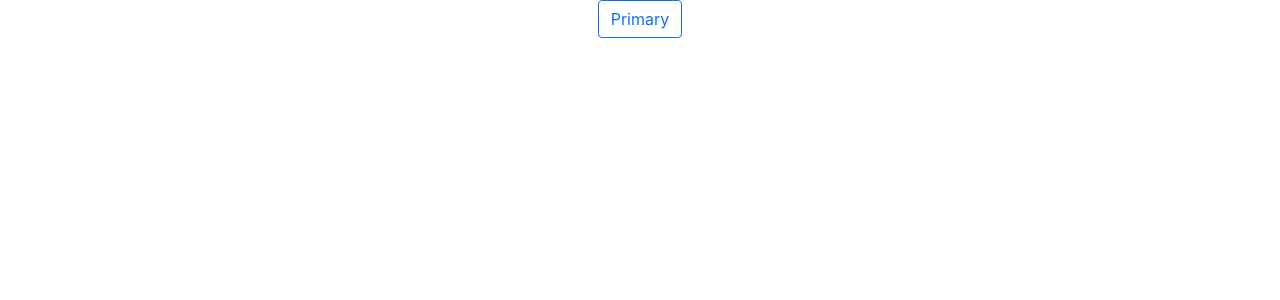
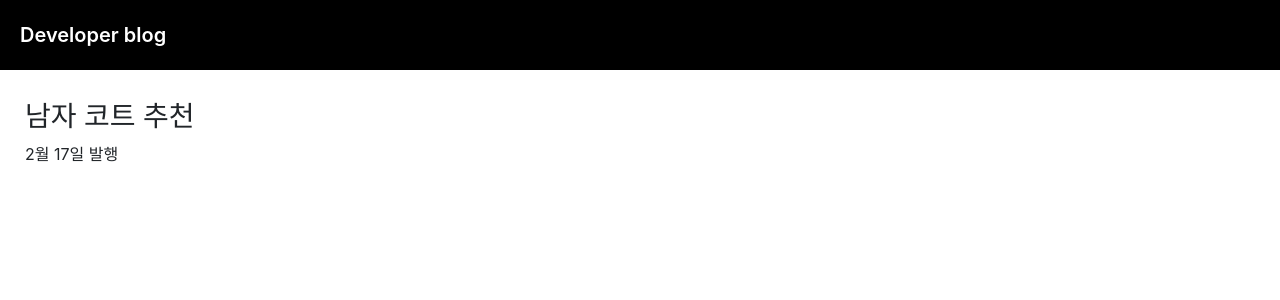
Before and after one commit to Dohwee-Kim/React-Shopping, a React (Create React App) app in the folder straps/: page / in a window 1280 px wide. Shown: the top 300 px of the page. Built offline with nearby package versions, Linux system fonts and the light colour scheme.

Commit message:
React JSX reconstructing

```diff
--- a/straps/src/App.css
+++ b/straps/src/App.css
@@ -7,10 +7,29 @@
   pointer-events: none;
 }
 
+
 @media (prefers-reduced-motion: no-preference) {
   .App-logo {
     animation: App-logo-spin infinite 20s linear;
   }
+}
+
+.black-nav {
+  background: black;
+  display: flex;
+  color: white;
+  padding: 20px;
+  font-weight: 600;
+  font-size: 20px;
+}
+
+
+.list {
+  margin-top: 30px;
+  margin-left: 5px;
+  text-align: left;
+  padding-left: 20px;
+  padding-right: 20px;
 }
 
 .App-header {
--- a/straps/src/App.js
+++ b/straps/src/App.js
@@ -1,10 +1,26 @@
 import logo from './logo.svg';
+import React, {useState} from 'react';
 import './App.css';
 
+
 function App() {
+  let posts = ' 강남 고기 맛집 ';
+  let [titleState, titleModify] = useState('남자 코트 추천');  //스테이트 만드는법
+
+
   return (
     <div className="App">
-      <button type="button" class="btn btn-outline-primary">Primary</button>
+      <div className="">
+        <div class="black-nav">
+          Developer blog
+        </div>
+
+        <div class="list">
+          <h3> {titleState} </h3>
+          <p> 2월 17일 발행</p>
+        </div>
+
+      </div>
     </div>
   );
 }
```
Also changed, not shown: straps/public/index.html (+1 -8 lines), 1 other file (tests, documents, lock files or other folders).
